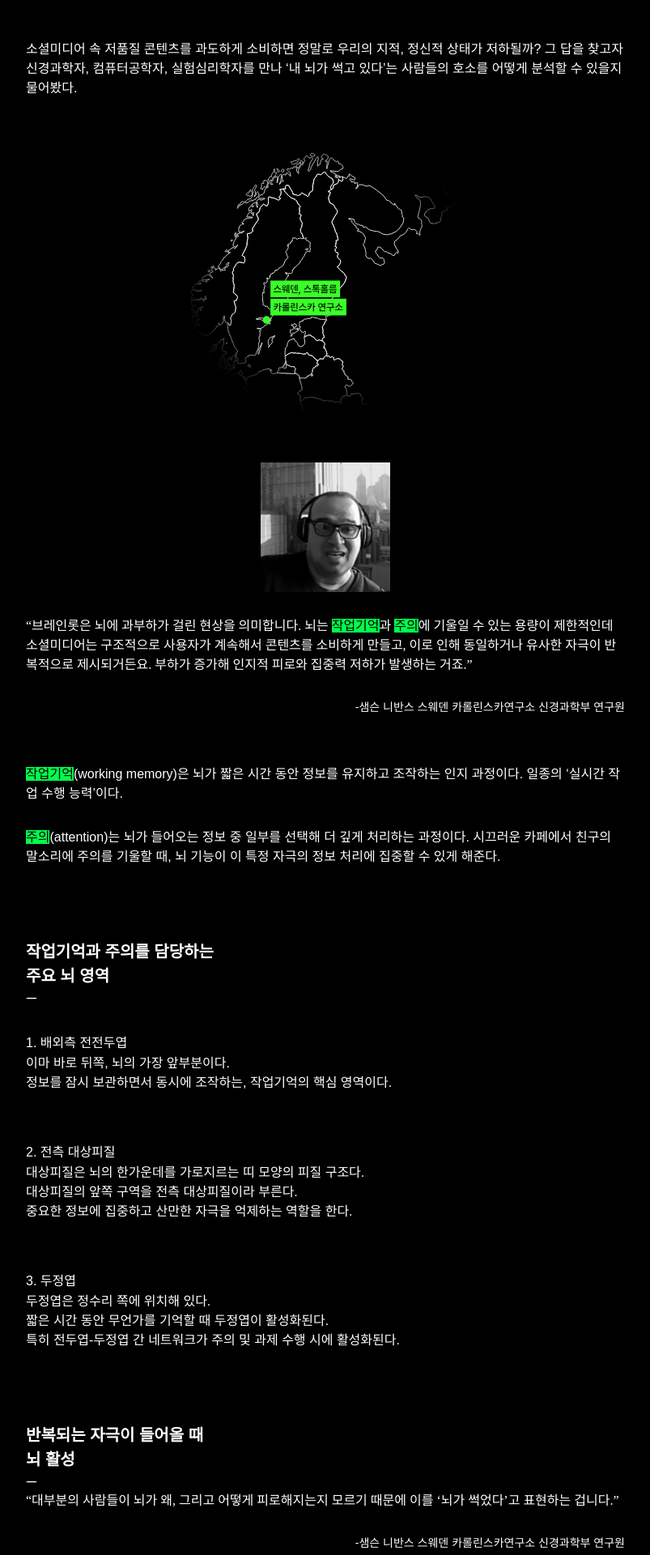
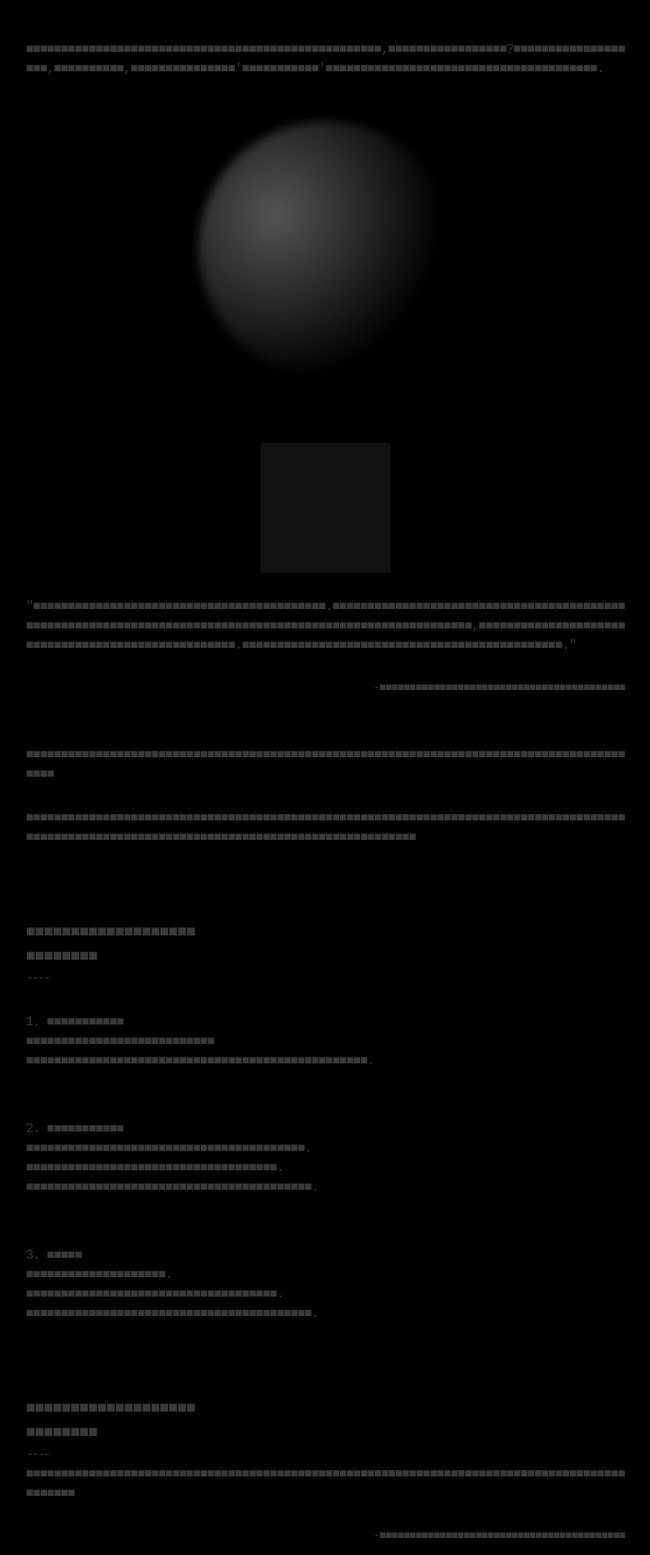
Before and after one commit to jaysongpung/brain-rot, a Next.js app: page / in a window 1280 px wide. Shown: the part 5220-7140 px from the top of the page at 81% size, without its empty margins (238-1041 px from the left). Built offline with nearby package versions, Linux system fonts and the light colour scheme.

Commit message:
part2 finish

```diff
--- a/app/globals.css
+++ b/app/globals.css
@@ -72,6 +72,7 @@ mark {
 }
 
 .quoteFromBg {
+  font-family: monospace;
   text-align: right;
   font-size: 14px;
   margin: 0px 30px;
@@ -419,7 +420,6 @@ mark {
 }
 
 .world {
-  background-image: url('/world.svg');
   mask-image: url('/sphere_mask.png');
   mask-repeat: no-repeat;
   mask-size: contain;
@@ -427,67 +427,82 @@ mark {
   width: 100%;
   height: 360px;
   text-align: center;
-  display: flex;
-  align-items: end;
-  justify-content: center;
-  background-size: 200%;
+  overflow: hidden;
+  position: relative;
+}
 
+.worldImg {
+  background-image: url('/world.svg');
+  position: absolute;
+  left: 50%;
+  top: 0px;
+  width: 1600px;
+  height: 1812px;
+}
+
+.worldnull {
+  background-image: url('/worldnull.png');
+  mask-repeat: no-repeat;
+  mask-size: contain;
+  mask-position: center;
+  width: 100%;
+  height: 360px;
 }
 
 .sweden {
-  background-position: 0% 26%;
+  translate: -380px -400px;
   animation: swedenAnim 20s linear infinite;
 }
 
 @keyframes swedenAnim {
   0% {
-    background-position: 0% 26%;
+    translate: -380px -400px;
   }
 
   50% {
-    background-position: 5% 26%;
+    translate: -430px -400px;
   }
 
   100% {
-    background-position: 0% 26%;
+    translate: -380px -400px;
   }
 }
 
-.austrailia {
-  background-position: 103% 95%;
+.aus {
+  translate: -1400px -1350px;
   animation: austrailiaAnim 20s linear infinite;
 }
 
 @keyframes austrailiaAnim {
   0% {
-    background-position: 103% 95%;
+    translate: -1400px -1350px;
   }
 
   50% {
-    background-position: 98% 95%;
+    translate: -1450px -1350px;
   }
 
   100% {
-    background-position: 103% 95%;
+    translate: -1400px -1350px;
   }
 }
 
 .uk {
-  background-position: -23% 38%;
+  translate: -250px -550px;
   animation: ukAnim 20s linear infinite;
 }
 
 @keyframes ukAnim {
   0% {
-    background-position: -23% 38%;
+    translate: -250px -550px;
   }
 
   50% {
-    background-position: -28% 38%;
+    translate: -300px -550px;
   }
 
   100% {
-    background-position: -23% 38%;
+    translate: -250px -550px;
   }
 }
 
@@ -509,10 +524,26 @@ mark {
   height: 160px;
 }
 
+.peoplenull {
+  width: 160px;
+  height: 160px;
+  background-color: #121212;
+  margin: 0px auto;
+  ;
+}
+
 .spiral {
   background-image: url('/spiral.png');
   width: 100%;
   height: 500px;
+  overflow: hidden;
+}
+
+.spiral2 {
+  background-image: url('/spiral.png');
+  width: 100%;
+  height: 500px;
+  overflow: hidden;
 }
 
 .spiralText {
@@ -535,13 +566,16 @@ mark {
   font-weight: 700;
 }
 
+.st1 {
+  transform: translate(-50px, 0px);
+}
+
 .st2 {
-  transform: translate(-200px, 200px);
+  transform: translate(-190px, 200px);
 }
 
 .st3 {
-  width: 240px;
-  transform: translate(-20px, 310px);
+  transform: translate(-50px, 310px);
 }
 
 .brain-fixed-image {
--- a/components/Background.js
+++ b/components/Background.js
@@ -56,116 +56,103 @@ export default function Background() {
                 <div className="d30"></div>
                 <div className="media rotText2"></div>
                 <div className="d30"></div>
-                <div className="paragraphBg">"■■■■■■■(■■■■■■).■■■■■■■■■■■■■■■■■■■■■■■■■■■'■■■■(■■■■■)'■■■■■■■■■■■■■■■■■■■■■■■■■■■■■■■■,■■■■■■■■■■■■■■■.■■■■■■■■■■■■■■■■■■■■■■■■■■■■■■■■■■■■■■■■■■■.■■■■■■■■■■■■■■■■■■■■■■■■■■■■■■■■■■■■■■■■■■■■■■■■■■■■■■■■■■■■■■,■■■■■■■■■■■■■■■■■■■■■■■■■■■■■■■■■■■■■■■■■■■■■■■■■■■■■■■."</div>
+                <div className="paragraphBg">"■■■■■■■(■■■■■■).■■■■■■■■■■■■■■■■■■■■■■■■■■■&apos;■■■■(■■■■■)&apos;■■■■■■■■■■■■■■■■■■■■■■■■■■■■■■■■,■■■■■■■■■■■■■■■.■■■■■■■■■■■■■■■■■■■■■■■■■■■■■■■■■■■■■■■■■■■.■■■■■■■■■■■■■■■■■■■■■■■■■■■■■■■■■■■■■■■■■■■■■■■■■■■■■■■■■■■■■■,■■■■■■■■■■■■■■■■■■■■■■■■■■■■■■■■■■■■■■■■■■■■■■■■■■■■■■■."</div>
                 <div className="d30"></div>
-                <div className="quoteFromBg">-■■■■■■■■■■■■■■■■■■■■■■</div>
+                <div className="quoteFromBg">-■■■■■■■■■■■■■■■■■■■■■■■■■■■■■■■■■■■■■■■■■</div>
                 <div className="d30"></div>
                 <div className="d30"></div>
                 <div className="d30"></div>
-                <div className="paragraph">소셜미디어 속 저품질 콘텐츠를 과도하게 소비하면 정말로 우리의 지적, 정신적 상태가 저하될까? 그 답을 찾고자 신경과학자, 컴퓨터공학자, 실험심리학자를 만나 ‘내 뇌가 썩고 있다’는 사람들의 호소를 어떻게 분석할 수 있을지 물어봤다.</div>
+                <div className="paragraphBg">■■■■■■■■■■■■■■■■■■■■■■■■■■■■■■■■■■■■■■■■■■■■■■■■■■■,■■■■■■■■■■■■■■■■■?■■■■■■■■■■■■■■■■■■■,■■■■■■■■■■,■■■■■■■■■■■■■■■&apos;■■■■■■■■■■■&apos;■■■■■■■■■■■■■■■■■■■■■■■■■■■■■■■■■■■■■■■.</div>
                 <div className="d30"></div>
-                <div className="media sweden world"></div>
+                <div className="media worldnull"></div>
                 <div className="d30"></div>
                 <div className="d30"></div>
-                <div className="media peopleSweden"></div>
+                <div className="media peoplenull"></div>
                 <div className="d30"></div>
-                <div className="paragraph quote">“브레인롯은 뇌에 과부하가 걸린 현상을 의미합니다. 뇌는 <mark>작업기억</mark>과 <mark>주의</mark>에 기울일 수 있는 용량이 제한적인데 소셜미디어는 구조적으로 사용자가 계속해서 콘텐츠를 소비하게 만들고, 이로 인해 동일하거나 유사한 자극이 반복적으로 제시되거든요. 부하가 증가해 인지적 피로와 집중력 저하가 발생하는 거죠.”</div>
+                <div className="paragraphBg">"■■■■■■■■■■■■■■■■■■■■■■■■■■■■■■■■■■■■■■■■■■.■■■■■■■■■■■■■■■■■■■■■■■■■■■■■■■■■■■■■■■■■■■■■■■■■■■■■■■■■■■■■■■■■■■■■■■■■■■■■■■■■■■■■■■■■■■■■■■■■■■■■■■■■■,■■■■■■■■■■■■■■■■■■■■■■■■■■■■■■■■■■■■■■■■■■■■■■■■■■■.■■■■■■■■■■■■■■■■■■■■■■■■■■■■■■■■■■■■■■■■■■■■■■."</div>
                 <div className="d30"></div>
-                <div className="quoteFrom">-샘슨 니반스 스웨덴 카롤린스카연구소 신경과학부 연구원</div>
+                <div className="quoteFromBg">-■■■■■■■■■■■■■■■■■■■■■■■■■■■■■■■■■■■■■■■■■</div>
                 <div className="d30"></div>
                 <div className="d30"></div>
-                <div className="paragraph">
-                    <mark>작업기억</mark>(working memory)은 뇌가 짧은 시간 동안 정보를 유지하고 조작하는 인지 과정이다. 일종의 ‘실시간 작업 수행 능력’이다.
+                <div className="paragraphBg">
+                    ■■■■■■■■■■■■■■■■■■■■■■■■■■■■■■■■■■■■■■■■■■■■■■■■■■■■■■■■■■■■■■■■■■■■■■■■■■■■■■■■■■■■■■■■■■
                 </div>
                 <div className="d30"></div>
-                <div className="paragraph">
-                    <mark>주의</mark>(attention)는 뇌가 들어오는 정보 중 일부를 선택해 더 깊게 처리하는 과정이다. 시끄러운 카페에서 친구의 말소리에 주의를 기울할 때, 뇌 기능이 이 특정 자극의 정보 처리에 집중할 수 있게 해준다.
+                <div className="paragraphBg">
+                    ■■■■■■■■■■■■■■■■■■■■■■■■■■■■■■■■■■■■■■■■■■■■■■■■■■■■■■■■■■■■■■■■■■■■■■■■■■■■■■■■■■■■■■■■■■■■■■■■■■■■■■■■■■■■■■■■■■■■■■■■■■■■■■■■■■■■■■■■■■■■■■
                 </div>
                 <div className="d30"></div>
                 <div className="d30"></div>
                 <div className="d30"></div>
-                <div className="paragraph">
-
-                    <span className="para_subtitle">작업기억과 주의를 담당하는<br />주요 뇌 영역</span>
+                <div className="paragraphBg">
+                    <span className="para_subtitle_bg">■■■■■■■■■■■■■■■■■■■<br />■■■■■■■■</span>
                     <br />
                     <span className="subtitleLine">----</span>
                 </div>
                 <div className="d30"></div>
-                <div className="paragraph">
-                    <span className="brain-text">1. 배외측 전전두엽</span>
-                    <span className="brain-arrow">←</span><br />
-                    이마 바로 뒤쪽, 뇌의 가장 앞부분이다.<br />정보를 잠시 보관하면서 동시에 조작하는, 작업기억의 핵심 영역이다.
+                <div className="paragraphBg">
+                    1. ■■■■■■■■■■■<br />
+                    ■■■■■■■■■■■■■■■■■■■■■■■■■■■<br />■■■■■■■■■■■■■■■■■■■■■■■■■■■■■■■■■■■■■■■■■■■■■■■■■.
                 </div>
                 <div className="d30"></div>
                 <div className="d30"></div>
-                <div className="paragraph">
-                    <span className="brain-text">2. 전측 대상피질</span>
-                    <span className="brain-arrow">←</span><br />
-                    대상피질은 뇌의 한가운데를 가로지르는 띠 모양의 피질 구조다. <br />대상피질의 앞쪽 구역을 전측 대상피질이라 부른다. <br />중요한 정보에 집중하고 산만한 자극을 억제하는 역할을 한다.
+                <div className="paragraphBg">
+                    2. ■■■■■■■■■■■<br />
+                    ■■■■■■■■■■■■■■■■■■■■■■■■■■■■■■■■■■■■■■■■.<br />
+                    ■■■■■■■■■■■■■■■■■■■■■■■■■■■■■■■■■■■■.<br />
+                    ■■■■■■■■■■■■■■■■■■■■■■■■■■■■■■■■■■■■■■■■■.
                 </div>
                 <div className="d30"></div>
                 <div className="d30"></div>
-                <div className="paragraph">
-                    <span className="brain-text">3. 두정엽</span>
-                    <span className="brain-arrow">←</span> <br />
-                    두정엽은 정수리 쪽에 위치해 있다. <br />짧은 시간 동안 무언가를 기억할 때 두정엽이 활성화된다. <br />특히 전두엽-두정엽 간 네트워크가 주의 및 과제 수행 시에 활성화된다.
+                <div className="paragraphBg">
+                    3. ■■■■■<br />
+                    ■■■■■■■■■■■■■■■■■■■■.<br />
+                    ■■■■■■■■■■■■■■■■■■■■■■■■■■■■■■■■■■■■.<br />
+                    ■■■■■■■■■■■■■■■■■■■■■■■■■■■■■■■■■■■■■■■■■.
                 </div>
                 <div className="d30"></div>
                 <div className="d30"></div>
                 <div className="d30"></div>
-                <div className="paragraph">
-                    <span className="para_subtitle">반복되는 자극이 들어올 때<br />뇌 활성</span>
+                <div className="paragraphBg">
+                    <span className="para_subtitle_bg">■■■■■■■■■■■■■■■■■■■<br />■■■■■■■■</span>
                     <br />
                     <span className="subtitleLine">----</span>
                 </div>
-                <div className="paragraph quote">“대부분의 사람들이 뇌가 왜, 그리고 어떻게 피로해지는지 모르기 때문에 이를 ‘뇌가 썩었다’고 표현하는 겁니다.”</div>
+                <div className="paragraphBg">■■■■■■■■■■■■■■■■■■■■■■■■■■■■■■■■■■■■■■■■■■■■■■■■■■■■■■■■■■■■■■■■■■■■■■■■■■■■■■■■■■■■■■■■■■■■■</div>
                 <div className="d30"></div>
-                <div className="quoteFrom">-샘슨 니반스 스웨덴 카롤린스카연구소 신경과학부 연구원</div>
+                <div className="quoteFromBg">-■■■■■■■■■■■■■■■■■■■■■■■■■■■■■■■■■■■■■■■■■</div>
                 <div className="d30"></div>
                 <div className="d30"></div>
                 <div className="d30"></div>
-                <div className="media austrailia world"></div>
+                <div className="media worldnull"></div>
                 <div className="media peopleAus"></div>
                 <div className="d30"></div>
                 <div className="d30"></div>
                 <div className="d30"></div>
-                <div className="paragraph quote">“반복적으로 하는 모든 일은 뇌를 변화시킵니다. 예를 들어 피아노 연주를 오래 연습하면 섬세한 손가락 움직임을 관장하는 뇌의 영역이 활성화됩니다. 따라서 소셜미디어를 오래 소비하면, 소셜미디어를 사용하기 전과 비교했을 때 뇌가 달라지는 것은 당연한겁니다. 하지만 지금까지 나온 과학적 증거를 살폈을 때, 소셜미디어가 사용자의 자기통제력과 의사결정을 담당하는 전전두엽과 전측 대상피질을 ‘손상’시키는 것은 아닙니다.”</div>
+                <div className="paragraphBg">■■■■■■■■■■■■■■■■■■■■■■■■■■■■■■■■■■■■■■■■■■■■■■■■■■■■■■■■■■■■■■■■■■■■■■■■■■■■■■■■■■■■■■■■■■■■■■■■■■■■■■■■■■■■■■■■■■■■■■■■■■■■■■■■■■■■■■■■■■■■■■■■■■■■■■■■■■■■■■■■■■■■■■■■■■■■■■■■■■■■■■■■■■■■■■■■■■■■■■■■■■■■■■■■■■■■■■■■■■■■■■■■■■■■■■■■■■■■■■■■■■■■■■■■■■■■■■■■■■■■■■■■■■■■■■■■■■■■■■■■■■■■■■■■■■■■■■■■■■■■■■■■■■■■■■■■■■■■■■■■■■■■■■■■■■■■■■■■■■■■■■■■■■■■■■■■■■■■■■■■■■■</div>
                 <div className="d30"></div>
-                <div className="quoteFrom">-오펠 튜렐 호주 멜버른대 컴퓨터공학 및 정보시스템학 교수</div>
+                <div className="quoteFromBg">-■■■■■■■■■■■■■■■■■■■■■■■■■■■■■■■■■■■■■■■■■</div>
                 <div className="d30"></div>
                 <div className="d30"></div>
                 <div className="d30"></div>
-                <div className="media uk world"></div>
+                <div className="media worldnull"></div>
                 <div className="d30"></div>
                 <div className="media peopleUk"></div>
                 <div className="d30"></div>
                 <div className="d30"></div>
                 <div className="d30"></div>
-                <div className="paragraph quote">“지난 4~5년 동안 기술을 사용할 때 통제력을 잃는다고 말하는 젊은 사람들이 계속해 늘어나고 있는 건 사실입니다. 하지만 소셜미디어가 우리 뇌를 변하게 하는지, 정말 나쁘게 만드는지에 대한 정확한 과학적인 증거는 아직 쌓이는 중입니다. 중요한 건 소셜미디어 사용의 맥락을 살피고, 긴 시간 사용자들의 뇌와 인지 능력을 추적하는 거죠.”</div>
+                <div className="paragraphBg">■■■■■■■■■■■■■■■■■■■■■■■■■■■■■■■■■■■■■■■■■■■■■■■■■■■■■■■■■■■■■■■■■■■■■■■■■■■■■■■■■■■■■■■■■■■■■■■■■■■■■■■■■■■■■■■■■■■■■■■■■■■■■■■■■■■■■■■■■■■■■■■■■■■■■■■■■■■■■■■■■■■■■■■■■■■■■■■■■■■■■■■■■■■■■■■■■■■■■■■■■■■■■■■■■■■■■■■■■■■■■■■■■■■■■■■■■■■■■■■■■■■■■■■■■■■■■■■■■■■■■■■■■■■■■■■■■■■■■■■■■</div>
                 <div className="d30"></div>
-                <div className="quoteFrom">-에이미 오벤 영국 케임브리지대 MRC 인지 및 뇌과학 연구소 교수</div>
+                <div className="quoteFromBg">-■■■■■■■■■■■■■■■■■■■■■■■■■■■■■■■■■■■■■■■■■</div>
                 <div className="d30"></div>
                 <div className="d30"></div>
                 <div className="d30"></div>
-                <div className="paragraph">
-                    <span className="para_subtitle">소셜미디어 영향력 연구,<br />어떻게 보완할 것인가 </span>
+                <div className="paragraphBg">
+                    <span className="para_subtitle_bg">■■■■■■■■■■■■■■■■■■■<br />■■■■■■■■■■■■■■■■■■</span>
                     <br />
                     <span className="subtitleLine">----</span>
                 </div>
-                <div className="media spiral">
-                    <div className="spiralText st1">
-                        <span>설계분리</span><br />
-                        메시지만 주고받는 곳인지, 숏폼이 중심인지 등 공간적 특성과 사용자들의 몰입을 구분하고 연구에 반영할 수 있어야 소셜미디어의 영향을 정확하게 측정할 수 있다.
-                    </div>
-                    <div className="spiralText st2">
-                        <span>장기추적</span><br />
-                        사람들의 통제력이 약해진다는 점을 증명하기 위해서는 장기간 소셜미디어 사용자들의 통제력을 일관적인 기준으로 추적해야 한다.
-                    </div>
-                    <div className="spiralText st3">
-                        <span>맥락을 복원</span><br />
-                        소셜미디어 속 콘텐츠는 다양하고 복합적이며, 무엇보다 해당 콘텐츠를 소비하는 상황과 맥락이 함께 존재한다. 유튜브를 60분가량 시청하면서도 어떤 영상을 어떤 목적에 의해 보는지에 따라 사용자의 경험과 소셜미디어가 미치는 영향은 다르다. 소셜미디어의 실제 효과와 영향력을 제대로 측정하려면 이런 맥락을 살펴야 한다.
-                    </div>
-
+                <div className="media spiral2">
                 </div>
                 <div className="d30"></div>
                 <div className="d30"></div>
--- a/components/Mask.js
+++ b/components/Mask.js
@@ -23,7 +23,7 @@ export default function Mask() {
         const threshold = 0.1;
         const scrollThreshold = 5;
         const contentMaxWidth = 800;
-        const calculatedWidth = vw * 0.9;
+        const calculatedWidth = vw * 1.0;
         const contentWidth = Math.min(contentMaxWidth, calculatedWidth);
         const leftPx = (vw - contentWidth) / 2;
 
--- a/components/part2.js
+++ b/components/part2.js
@@ -5,7 +5,7 @@ export default function Part2Content() {
             <div className="d30"></div>
             <div className="rotText media"></div>
             <div className="d30"></div>
-            <div className="paragraph quote">“브레인롯(brain rot). 1854년 헨리 데이비드 소로의 저서 '월든(Walden)'에서 최초로 기록됐던 이 단어는 뇌 썩음, 부패를 뜻했습니다. 그런데 오늘날 이 단어는 새로운 의미를 갖게 됐어요. 소셜미디어에서 저품질의 온라인 콘텐츠를 과도하게 소비하며 사람들의 지적, 정신적 상태가 저하되는 것을 가리키는 용어로 사용되고 있습니다.”</div>
+            <div className="paragraph quote">“브레인롯(brain rot). 1854년 헨리 데이비드 소로의 저서 &apos;월든(Walden)&apos;에서 최초로 기록됐던 이 단어는 뇌 썩음, 부패를 뜻했습니다. 그런데 오늘날 이 단어는 새로운 의미를 갖게 됐어요. 소셜미디어에서 저품질의 온라인 콘텐츠를 과도하게 소비하며 사람들의 지적, 정신적 상태가 저하되는 것을 가리키는 용어로 사용되고 있습니다.”</div>
             <div className="d30"></div>
             <div className="quoteFrom">-샘슨 니반스 스웨덴 카롤린스카연구소 신경과학부 연구원</div>
             <div className="d30"></div>
@@ -13,7 +13,9 @@ export default function Part2Content() {
             <div className="d30"></div>
             <div className="paragraph">소셜미디어 속 저품질 콘텐츠를 과도하게 소비하면 정말로 우리의 지적, 정신적 상태가 저하될까? 그 답을 찾고자 신경과학자, 컴퓨터공학자, 실험심리학자를 만나 ‘내 뇌가 썩고 있다’는 사람들의 호소를 어떻게 분석할 수 있을지 물어봤다.</div>
             <div className="d30"></div>
-            <div className="media sweden world"></div>
+            <div className="world">
+                <div className="worldImg sweden"></div>
+            </div>
             <div className="d30"></div>
             <div className="d30"></div>
             <div className="media peopleSweden"></div>
@@ -73,7 +75,9 @@ export default function Part2Content() {
             <div className="d30"></div>
             <div className="d30"></div>
             <div className="d30"></div>
-            <div className="media austrailia world"></div>
+            <div className="world">
+                <div className="worldImg aus"></div>
+            </div>
             <div className="media peopleAus"></div>
             <div className="d30"></div>
             <div className="d30"></div>
@@ -84,7 +88,9 @@ export default function Part2Content() {
             <div className="d30"></div>
             <div className="d30"></div>
             <div className="d30"></div>
-            <div className="media uk world"></div>
+            <div className="world">
+                <div className="worldImg uk"></div>
+            </div>
             <div className="d30"></div>
             <div className="media peopleUk"></div>
             <div className="d30"></div>
```
Also changed, not shown: public/worldnull.png (added).
